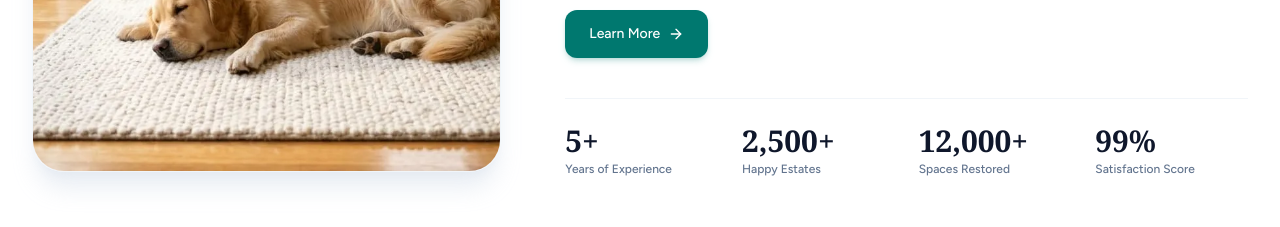
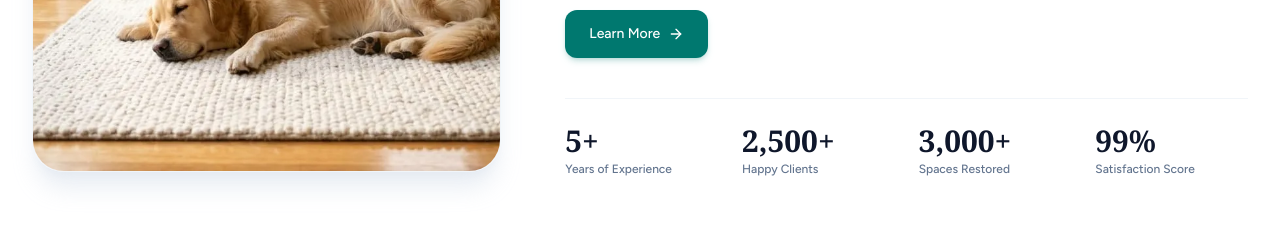
Before and after one commit to WebOpticsStudio/HomeCleaningServices, a Next.js app in the folder pranav-home-service/: page / in a window 1280 px wide. Shown: the part 2500-2727 px from the top of the page. Built offline with nearby package versions, Linux system fonts and the light colour scheme; no server answers.

Commit message:
fixed stats

```diff
--- a/pranav-home-service/src/features/home/components/why-choose-us.tsx
+++ b/pranav-home-service/src/features/home/components/why-choose-us.tsx
@@ -81,10 +81,10 @@ export function WhyChooseUs() {
             </div>
             <div>
               <p className="font-serif text-3xl font-bold text-slate-900">2,500+</p>
-              <p className="mt-0.5 text-xs font-medium text-slate-500">Happy Estates</p>
+              <p className="mt-0.5 text-xs font-medium text-slate-500">Happy Clients</p>
             </div>
             <div>
-              <p className="font-serif text-3xl font-bold text-slate-900">12,000+</p>
+              <p className="font-serif text-3xl font-bold text-slate-900">3,000+</p>
               <p className="mt-0.5 text-xs font-medium text-slate-500">Spaces Restored</p>
             </div>
             <div>
```
